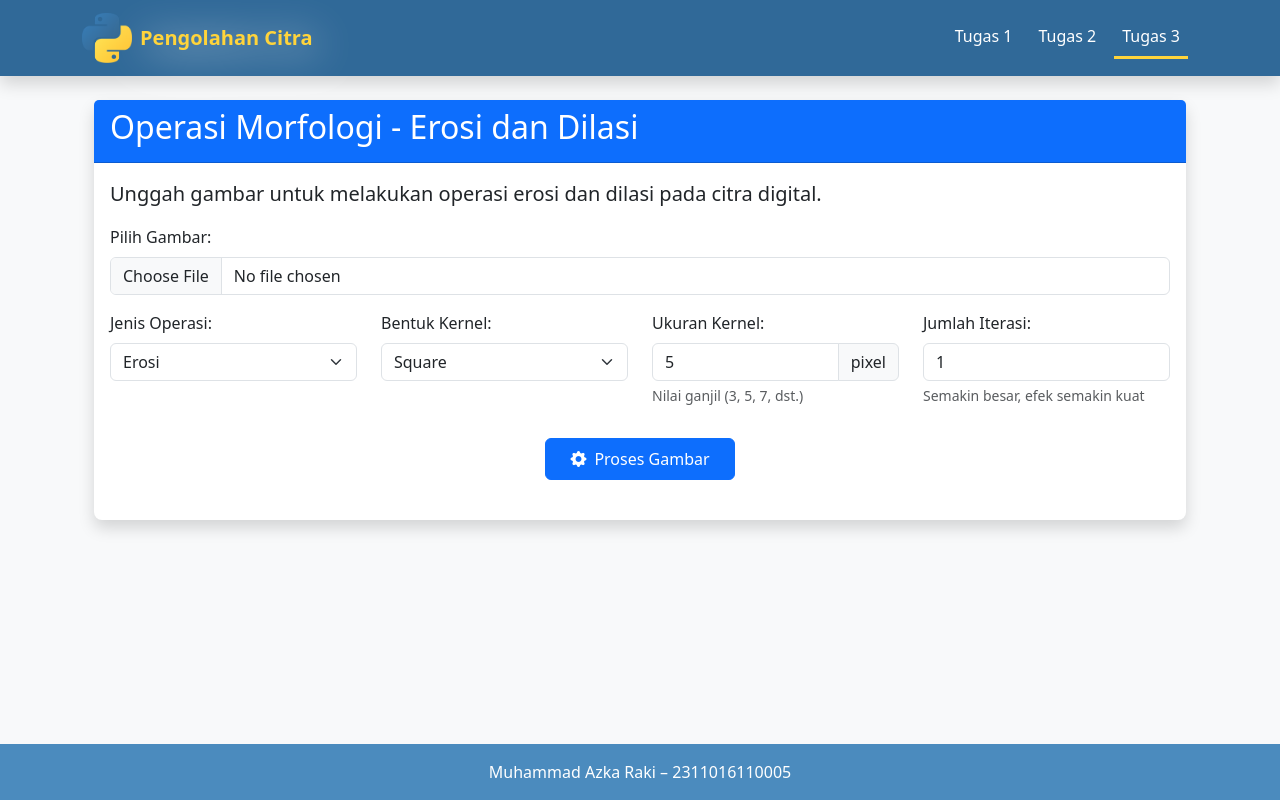
After one commit to zkaraqy/web-pengolahan-citra, a Flask app: page /morfologi in a window 1280 px wide. The commit adds this page. Run offline with Flask 3, Linux system fonts and the light colour scheme; some libraries are stand-ins or nearby versions.

Commit message:
Add morphology processing feature: implement image upload, processing options, and results display

```diff
--- a/app.py
+++ b/app.py
@@ -25,6 +25,47 @@ def allowed_file(filename):
 @app.route("/")
 def home():
     return render_template("home.html")
+
+@app.route("/morfologi", methods=['GET', 'POST'])
+def morfologi():
+    if request.method == 'POST':
+        if 'image' not in request.files:
+            flash('No file part')
+            return redirect(request.url)
+
+        file = request.files['image']
+
+        if file.filename == '':
+            flash('No selected file')
+            return redirect(request.url)
+
+        if file and allowed_file(file.filename):
+            filename = secure_filename(file.filename)
+            unique_filename = f"{uuid.uuid4().hex}_{filename}"
+            filepath = os.path.join(app.config['UPLOAD_FOLDER'], unique_filename)
+            file.save(filepath)
+
+            # Ambil parameter morfologi dari form
+            operation = request.form.get('operation', 'erosion')
+            kernel_shape = request.form.get('kernel_shape', 'square')
+            kernel_size = int(request.form.get('kernel_size', 5))
+            iterations = int(request.form.get('iterations', 1))
+
+            # Proses morfologi
+            processed_filename = apply_morphology(filepath, unique_filename, operation, kernel_shape, kernel_size, iterations)
+            # Berikan nama file dan parameter ke template
+            context = {
+                'original_image': unique_filename,
+                'processed_image': processed_filename,
+                'operation': operation.capitalize(),
+                'kernel_shape': kernel_shape.capitalize(),
+                'kernel_size': kernel_size,
+                'iterations': iterations
+            }
+
+            return render_template('morfologi.html', **context)
+
+    return render_template("morfologi.html")
 
 @app.route("/thresholding", methods=['GET', 'POST'])
 def thresholding():
@@ -165,5 +206,46 @@ def apply_edge_detection(image_path, filename, operator='sobel', threshold1=100,
 
     return processed_filename
 
+def apply_morphology(image_path, filename, operation='erosion', kernel_shape='square', kernel_size=5, iterations=1):
+    image = cv2.imread(image_path)
+
+    # Konversi gambar ke skala abu-abu
+    gray_image = cv2.cvtColor(image, cv2.COLOR_BGR2GRAY)
+
+    # Terapkan thresholding untuk mendapatkan citra biner
+    _, binary = cv2.threshold(gray_image, 204, 255, cv2.THRESH_BINARY) # nilai 204 ~ 0.8*255
+
+    # Invert citra biner
+    binary = cv2.bitwise_not(binary)
+
+    # Buat kernel sesuai bentuk yang dipilih
+    if kernel_shape == 'rectangle':
+        # Persegi panjang dengan width = 2*size, height = size
+        kernel = cv2.getStructuringElement(cv2.MORPH_RECT, (kernel_size*2, kernel_size))
+    elif kernel_shape == 'diamond':
+        # Diamond/diamond shape
+        kernel = cv2.getStructuringElement(cv2.MORPH_ELLIPSE, (kernel_size, kernel_size))
+    elif kernel_shape == 'octagon':
+        # Oktagon (mendekati dengan cross)
+        kernel = cv2.getStructuringElement(cv2.MORPH_CROSS, (kernel_size, kernel_size))
+    else:  # 'square' (default)
+        # Persegi
+        kernel = cv2.getStructuringElement(cv2.MORPH_RECT, (kernel_size, kernel_size))
+
+    # Terapkan operasi morfologi sesuai parameter yang dipilih
+    if operation == 'erosion':
+        # Erosi
+        result = cv2.erode(binary, kernel, iterations=iterations)
+    else:  # 'dilation' (default)
+        # Dilasi
+        result = cv2.dilate(binary, kernel, iterations=iterations)
+
+    # Simpan gambar yang sudah diproses
+    processed_filename = f"morf_{operation}_{kernel_shape}_{filename}"
+    processed_path = os.path.join(app.config['PROCESSED_FOLDER'], processed_filename)
+    cv2.imwrite(processed_path, result)
+
+    return processed_filename
+
 if __name__ == "__main__":
     app.run(debug=True)
--- a/templates/base.html
+++ b/templates/base.html
@@ -8,6 +8,11 @@
     <link
       href="{{ url_for('static', filename='css/bootstrap.min.css') }}"
       rel="stylesheet"
+    />
+    <!-- Bootstrap Icons -->
+    <link
+      rel="stylesheet"
+      href="https://cdn.jsdelivr.net/npm/bootstrap-icons@1.11.0/font/bootstrap-icons.css"
     />
     <style>
       :root {
@@ -103,25 +108,26 @@
           <ul class="navbar-nav ms-auto">
             <li class="nav-item">
               <a
-                class="nav-link {% if request.path == url_for('home') %}active{% endif %}"
-                href="{{ url_for('home') }}"
-                >Home</a
-              >
-            </li>
-            <li class="nav-item">
-              <a
                 class="nav-link {% if request.path == url_for('thresholding') %}active{% endif %}"
                 href="{{ url_for('thresholding') }}"
-                >Thresholding</a
+                >Tugas 1</a
               >
             </li>
             <li class="nav-item">
               <a
                 class="nav-link {% if request.path == url_for('edge_detection') %}active{% endif %}"
                 href="{{ url_for('edge_detection') }}"
-                >Edge Detection</a
+                >Tugas 2</a
               >
             </li>
+            <li class="nav-item">
+              <a
+                class="nav-link {% if request.path == url_for('morfologi') %}active{% endif %}"
+                href="{{ url_for('morfologi') }}"
+                >Tugas 3</a
+              >
+            </li>
+
           </ul>
         </div>
       </div>
--- a/templates/home.html
+++ b/templates/home.html
@@ -1,7 +1,9 @@
 {% extends 'base.html' %}
 
+{% block title %}Pengolahan Citra{% endblock %}
+
 {% block content %}
-    <h1>{% block title %} Website untuk melakukan metode-metode pengolahan citra {% endblock %}</h1>
+    <h1>Website untuk melakukan metode-metode pengolahan citra</h1>
     <span>Nama : Muhammad Azka Raki</span>
     <br>
     <span>NIM  : 2311016110005</span>
--- /dev/null
+++ b/templates/morfologi.html
@@ -0,0 +1,97 @@
+{% extends "base.html" %}
+
+{% block title %}Operasi Morfologi{% endblock %}
+
+{% block content %}
+<div class="container">
+    <div class="row mb-4">
+        <div class="col-md-12">
+            <div class="card shadow">
+                <div class="card-header bg-primary text-white">
+                    <h2>Operasi Morfologi - Erosi dan Dilasi</h2>
+                </div>
+                <div class="card-body">
+                    <p class="lead">Unggah gambar untuk melakukan operasi erosi dan dilasi pada citra digital.</p>
+
+                    <form method="POST" enctype="multipart/form-data" class="mb-4">
+                        <div class="mb-3">
+                            <label for="image" class="form-label">Pilih Gambar:</label>
+                            <input class="form-control" type="file" id="image" name="image" accept=".jpg,.jpeg,.png" required>
+                        </div>
+
+                        <div class="row">
+                            <div class="col-md-3 mb-3">
+                                <label for="operation" class="form-label">Jenis Operasi:</label>
+                                <select class="form-select" id="operation" name="operation">
+                                    <option value="erosion">Erosi</option>
+                                    <option value="dilation">Dilasi</option>
+                                </select>
+                            </div>
+
+                            <div class="col-md-3 mb-3">
+                                <label for="kernel_shape" class="form-label">Bentuk Kernel:</label>
+                                <select class="form-select" id="kernel_shape" name="kernel_shape">
+                                    <option value="square">Square</option>
+                                    <option value="diamond">Diamond</option>
+                                    <option value="rectangle">Rectangle</option>
+                                    <option value="octagon">Octagon</option>
+                                </select>
+                            </div>
+
+                            <div class="col-md-3 mb-3">
+                                <label for="kernel_size" class="form-label">Ukuran Kernel:</label>
+                                <div class="input-group">
+                                    <input type="number" class="form-control" min="1" max="25" value="5" id="kernel_size" name="kernel_size">
+                                    <span class="input-group-text">pixel</span>
+                                </div>
+                                <div class="form-text">Nilai ganjil (3, 5, 7, dst.)</div>
+                            </div>
+
+                            <div class="col-md-3 mb-3">
+                                <label for="iterations" class="form-label">Jumlah Iterasi:</label>
+                                <input type="number" class="form-control" min="1" max="10" value="1" id="iterations" name="iterations">
+                                <div class="form-text">Semakin besar, efek semakin kuat</div>
+                            </div>
+                        </div>
+
+                        <div class="text-center mt-3">
+                            <button type="submit" class="btn btn-primary px-4 py-2">
+                                <i class="bi bi-gear-fill me-2"></i>Proses Gambar
+                            </button>
+                        </div>
+                    </form>
+                </div>
+            </div>
+        </div>
+    </div>
+
+    {% if original_image and processed_image %}
+    <div class="row mt-4">
+        <div class="col-md-6 mb-4">
+            <div class="card h-100 shadow">
+                <div class="card-header bg-info text-white">
+                    <h4>Gambar Asli</h4>
+                </div>
+                <div class="card-body text-center">
+                    <img src="{{ url_for('static', filename='uploads/' + original_image) }}" class="img-fluid rounded" alt="Original Image">
+                </div>
+            </div>
+        </div>
+        <div class="col-md-6 mb-4">
+            <div class="card h-100 shadow">                <div class="card-header bg-success text-white">
+                    <h4>Hasil {{ operation }} (Bentuk Kernel: {{ kernel_shape }}, Ukuran: {{ kernel_size }}x{{ kernel_size }}, Iterasi: {{ iterations }})</h4>
+                </div>
+                <div class="card-body text-center">
+                    <img src="{{ url_for('static', filename='processed/' + processed_image) }}" class="img-fluid rounded" alt="Processed Image">
+                </div>
+                <div class="card-footer text-center">
+                    <a href="{{ url_for('static', filename='processed/' + processed_image) }}" class="btn btn-success" download>
+                        <i class="bi bi-download me-2"></i>Unduh Gambar
+                    </a>
+                </div>
+            </div>
+        </div>
+    </div>
+    {% endif %}
+</div>
+{% endblock %}
```
